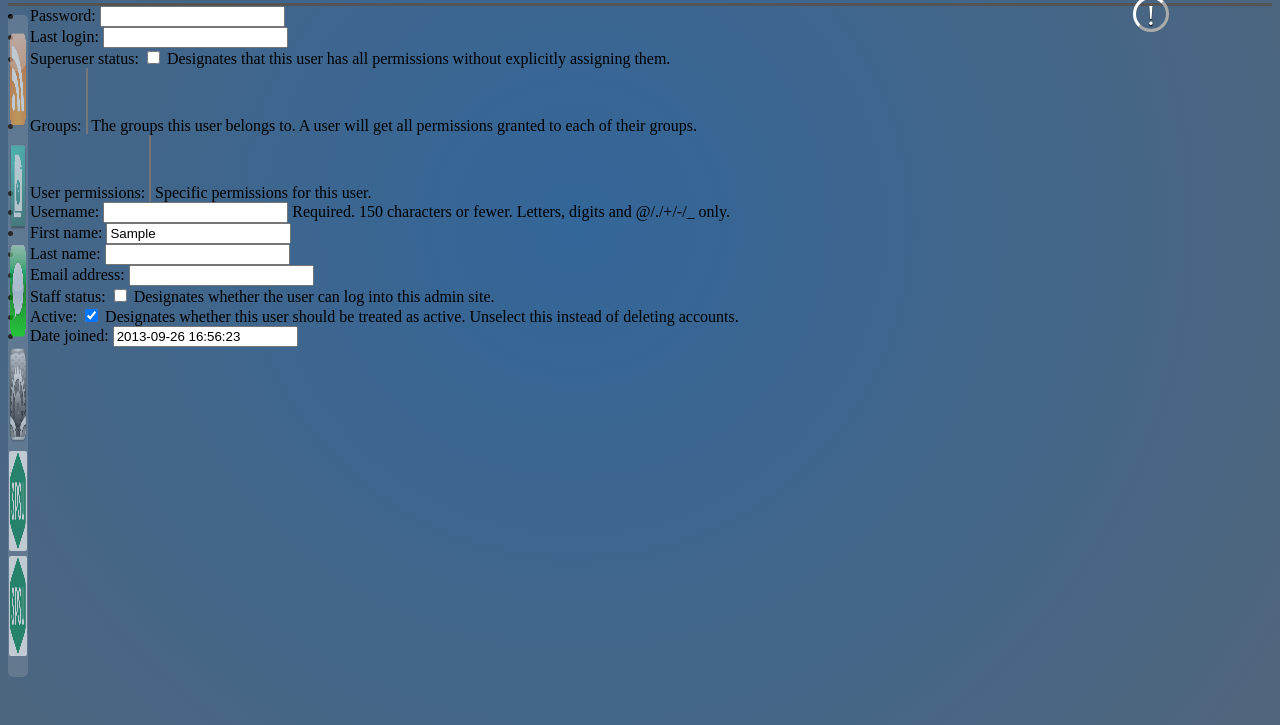
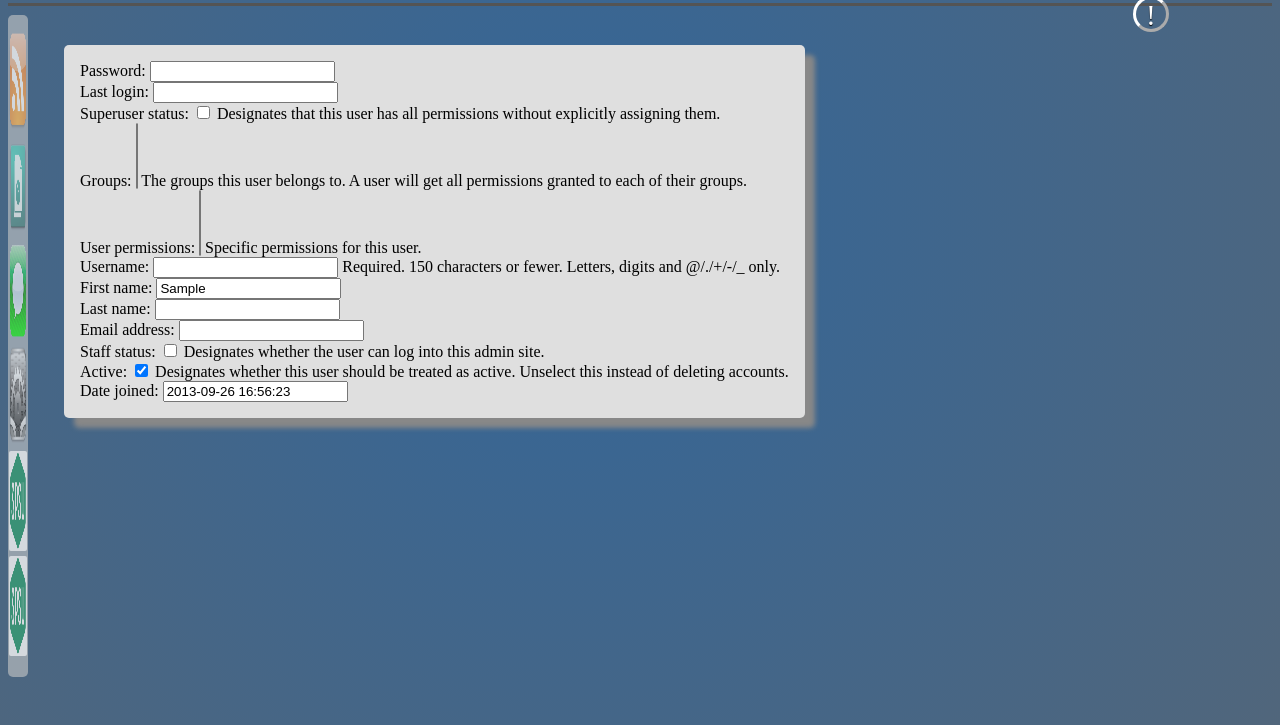
Before and after one commit to aV1rus/Capstone_Project, a Django app: page /home/settings/ in a window 1280 px wide. Shown: the part 75-800 px from the top of the page. Run offline with Django 3.2, Linux system fonts and the light colour scheme; the visitor is signed in with stand-in values (Sample User, id 1); parts of the project's set-up code (start-up, migrations or seed data) failed here and were passed over.

Commit message:
Small update to settings view

```diff
--- a/static/css/home_style.css
+++ b/static/css/home_style.css
@@ -6,6 +6,23 @@ html
         background-repeat:repeat-y;
         background-size: 100% 1000px;
 
+}
+
+#main_content
+{
+    position: absolute;
+    left: 5%;
+    top: 15%;
+    background: #DFDFDF;
+    padding: 1em;
+    border-radius: 5px;
+    box-shadow: 10px 10px 5px #888888;
+}
+#main_content li
+{
+    width: 100%;
+    padding: 0;
+    list-style: none;
 }
 .user_bar
 {
--- a/static/css/sidebar.css
+++ b/static/css/sidebar.css
@@ -10,10 +10,11 @@
     transition: width 1s ease-in-out;
 
     width: 20px;
-    background-color: rgba(200, 200, 200, .2);
+    background-color: rgba(200, 200, 200, .6);
     border-radius: 5px;
     position: fixed;
     top: 90px;
+    z-index: 3000;
 }
 #sidebar:hover
 {
--- a/templates/base/base.html
+++ b/templates/base/base.html
@@ -19,7 +19,6 @@
 {% block sidebar %}
 
 {% endblock %}
-
 {% block content %}
 
 {% endblock %}
--- a/templates/base/base_home.html
+++ b/templates/base/base_home.html
@@ -27,8 +27,10 @@
           </header>
     {% endblock %}
 
+<div id='main_content'>
     {% block user_content %}
 
     {% endblock %}
+</div>
 
 {% endblock %}
--- a/templates/base/sidebar.html
+++ b/templates/base/sidebar.html
@@ -13,7 +13,7 @@
                 <img class='sidebar_item_img' src="{% static "images/sidebar/messages.png" %}" />
             </a></li>
 
-            <li><a class='sidebar_item'href="#">
+            <li><a class='sidebar_item'href="settings">
                 <img class='sidebar_item_img' src="{% static "images/sidebar/settings_icon.png" %}" />
             </a></li>
 
```
Also changed, not shown: static/css/mainStyle.css (line endings or trailing spaces).
